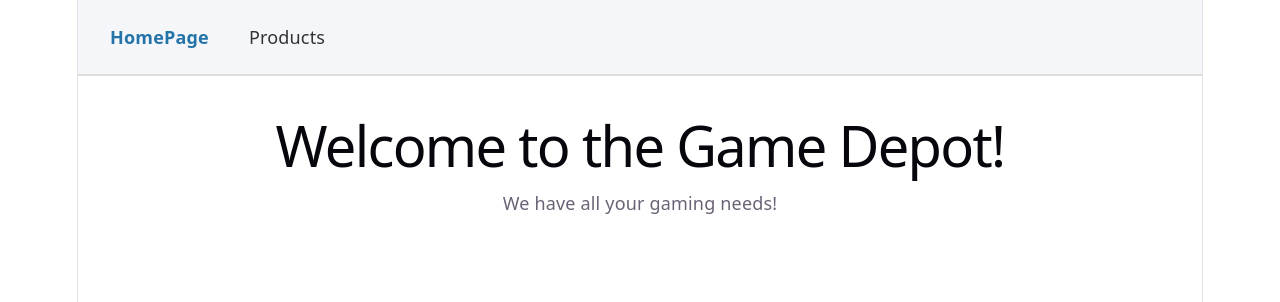
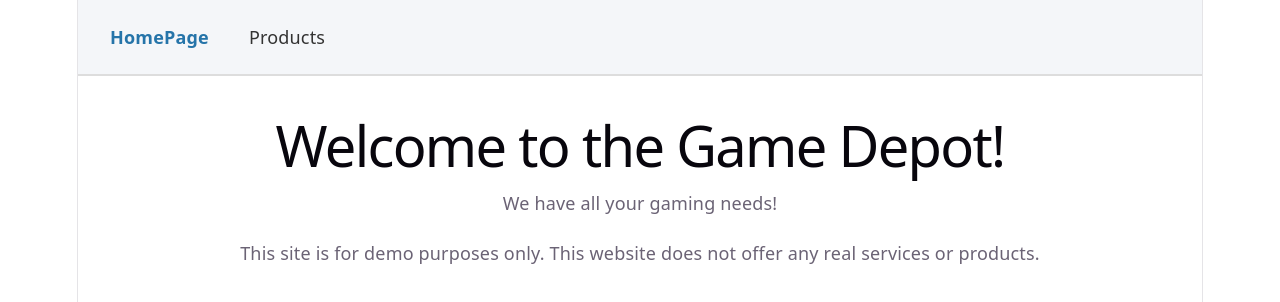
Before and after one commit to iltStudent07/peerceptiv-assignment-five, a React (Vite) app: page / in a window 1280 px wide. Shown: the top 302 px of the page. Built offline with nearby package versions, Linux system fonts and the light colour scheme.

Commit message:
Added Footer component

```diff
--- a/src/App.tsx
+++ b/src/App.tsx
@@ -3,6 +3,7 @@ import Navbar from './Navbar'
 import HomePage from './pages/HomePage'
 import ProductsPage from './pages/ProductsPage'
 import NotFound from './pages/NotFound'
+import Footer from './components/Footer'
 import './App.css'
 
 function App() {
@@ -19,6 +20,7 @@ function App() {
             <Route path="*" element={<NotFound />} />
           </Routes>
         </main>
+        <Footer />
       </div>
     </>
   )
--- /dev/null
+++ b/src/components/Footer.tsx
@@ -0,0 +1,9 @@
+function Footer() {
+    return (
+        <div>
+            <p>This site is for demo purposes only. This website does not offer any real services or products.</p>
+        </div>
+    )
+}
+
+export default Footer
```
